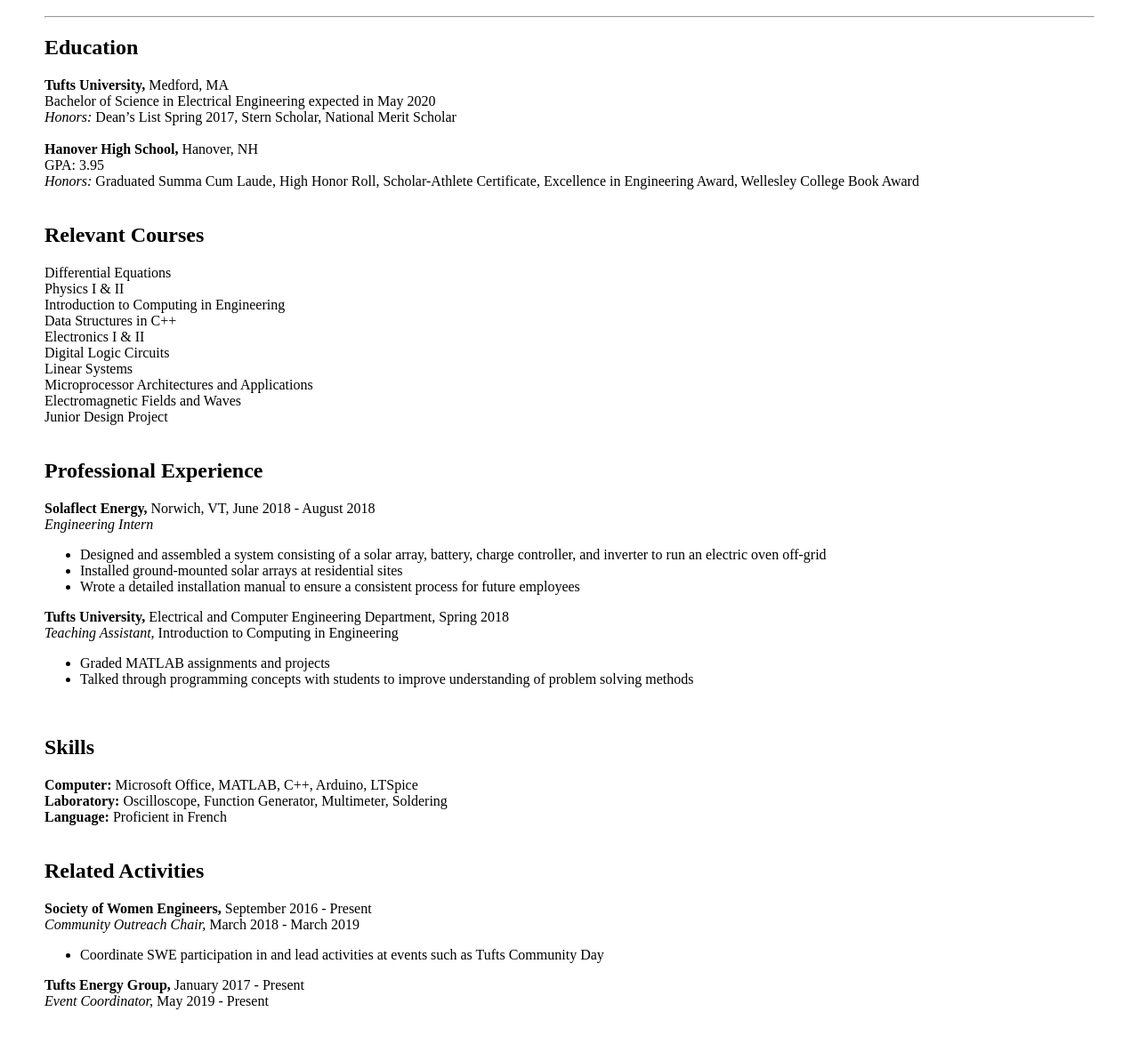
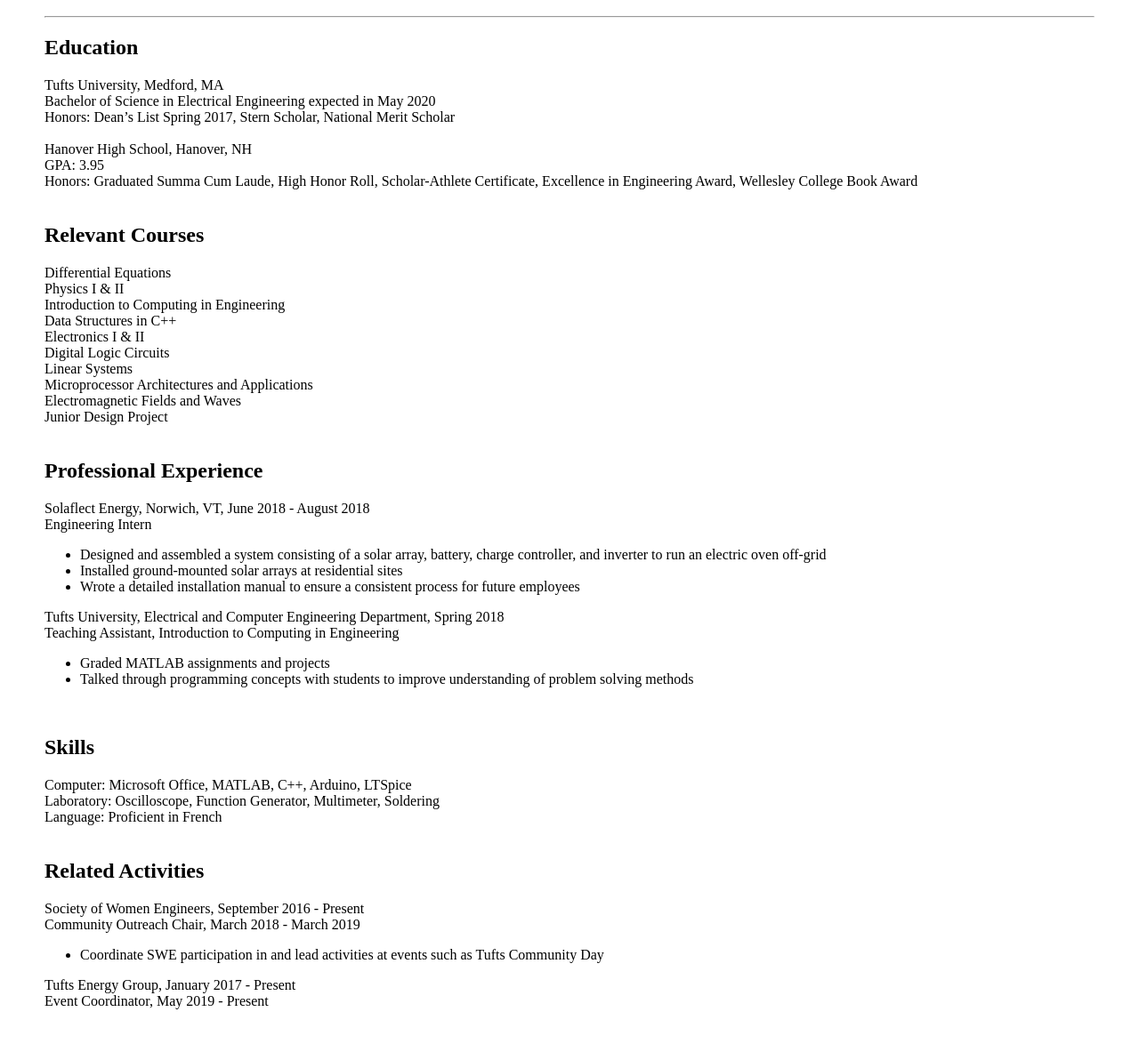
Before and after one commit to EmilyCalandrella/EmilyCalandrella.github.io, a plain HTML site: page resume.html in a window 1280 px wide. Shown: the part 90-1264 px from the top of the page at 89% size. Drawn offline with Linux system fonts and the light colour scheme.

Commit message:
removed styling

```diff
--- a/resume.html
+++ b/resume.html
@@ -7,21 +7,21 @@
 </head>
 
 <body>
-	<h1> <b> Emily Calandrella </b> </h1>
+	<h1> Emily Calandrella </h1>
 
 	<hr/>
 
 	<h2>  Education </h2>
-	<b> Tufts University, </b> Medford, MA <br/>
+	<span class="bold">Tufts University,</span> Medford, MA <br/>
 	Bachelor of Science in Electrical Engineering expected in May 2020 <br/>
-	<i> Honors: </i> Dean’s List Spring 2017, Stern Scholar, National Merit Scholar <br/>
+	<span class="italic">Honors: </span> Dean’s List Spring 2017, Stern Scholar, National Merit Scholar <br/>
 	<br/>
-	<b> Hanover High School, </b> Hanover, NH <br/>
+	<span class="bold">Hanover High School,</span> Hanover, NH <br/>
 	GPA: 3.95 <br/>
-	<i> Honors: </i> Graduated Summa Cum Laude, High Honor Roll, Scholar-Athlete Certificate, Excellence in Engineering Award, Wellesley College Book Award <br>
+	<span class="italic"> Honors: </span> Graduated Summa Cum Laude, High Honor Roll, Scholar-Athlete Certificate, Excellence in Engineering Award, Wellesley College Book Award <br>
 	<br>
 
-	<h2> <b> Relevant Courses </b> </h2>
+	<h2> Relevant Courses  </h2>
 	Differential Equations <br/>
 	Physics I & II <br/>
 	Introduction to Computing in Engineering <br/>
@@ -34,39 +34,38 @@
 	Junior Design Project <br/>
 	<br>
 
-	<h2> <b> Professional Experience </b> </h2>
-	<b> Solaflect Energy, </b> Norwich, VT, June 2018 - August 2018 <br>
-	<i> Engineering Intern </i> <br>
+	<h2> Professional Experience </h2>
+	<span class="bold"> Solaflect Energy,</span> Norwich, VT, June 2018 - August 2018 <br>
+	<span class="italic"> Engineering Intern </span> <br>
 	<ul>
 		<li> Designed and assembled a system consisting of a solar array, battery, charge controller, and inverter to run an electric oven off-grid </li>
 		<li> Installed ground-mounted solar arrays at residential sites </li>
 		<li> Wrote a detailed installation manual to ensure a consistent process for future employees </li>
 	</ul>
-	<b> Tufts University, </b> Electrical and Computer Engineering Department, Spring 2018 <br/>
-	<i> Teaching Assistant, </i> Introduction to Computing in Engineering <br/>
+	<span class="bold">Tufts University,</span> Electrical and Computer Engineering Department, Spring 2018 <br/>
+	<span class="italic"> Teaching Assistant, </span> Introduction to Computing in Engineering <br/>
 	<ul>
 		<li> Graded MATLAB assignments and projects </li>
 		<li> Talked through programming concepts with students to improve understanding of problem solving methods </li>
 	</ul>
 	<br/>
 
-	<h2> <b> Skills </b> </h2>
-	<b> Computer: </b> Microsoft Office, MATLAB, C++, Arduino, LTSpice <br/>
-	<b> Laboratory: </b> Oscilloscope, Function Generator, Multimeter, Soldering <br/>
-	<b> Language: </b> Proficient in French <br/>
+	<h2> Skills </h2>
+	<span class="bold">Computer:</span> Microsoft Office, MATLAB, C++, Arduino, LTSpice <br/>
+	<span class="bold">Laboratory: </span> Oscilloscope, Function Generator, Multimeter, Soldering <br/>
+	<span class="bold">Language: </span> Proficient in French <br/>
 	<br/>
 
-	<h2> <b> Related Activities </b> </h2>
-	<b> Society of Women Engineers, </b> September 2016 - Present <br/>
-	<i> Community Outreach Chair, </i> March 2018 - March 2019
+	<h2> Related Activities </h2>
+	<span class="bold"> Society of Women Engineers,</span> September 2016 - Present <br/>
+	<span class="italic"> Community Outreach Chair, </span> March 2018 - March 2019
 	<ul>
 		<li> Coordinate SWE participation in and lead activities at events such as Tufts Community Day
 		</li>
 	</ul>
-	<b> Tufts Energy Group, </b> January 2017 - Present <br/>
-	<i> Event Coordinator, </i> May 2019 - Present
+	<span class="bold">Tufts Energy Group, </span> January 2017 - Present <br/>
+	<span class="italic"> Event Coordinator, </span> May 2019 - Present
 	<br> <br>
-
 
 </body>
 
```
